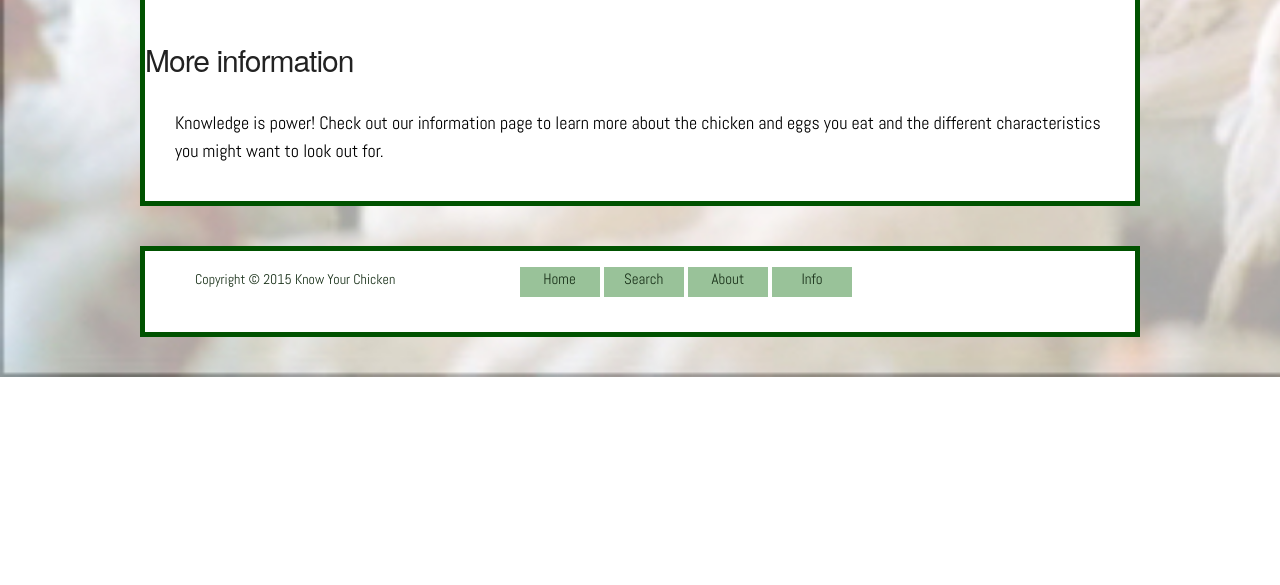
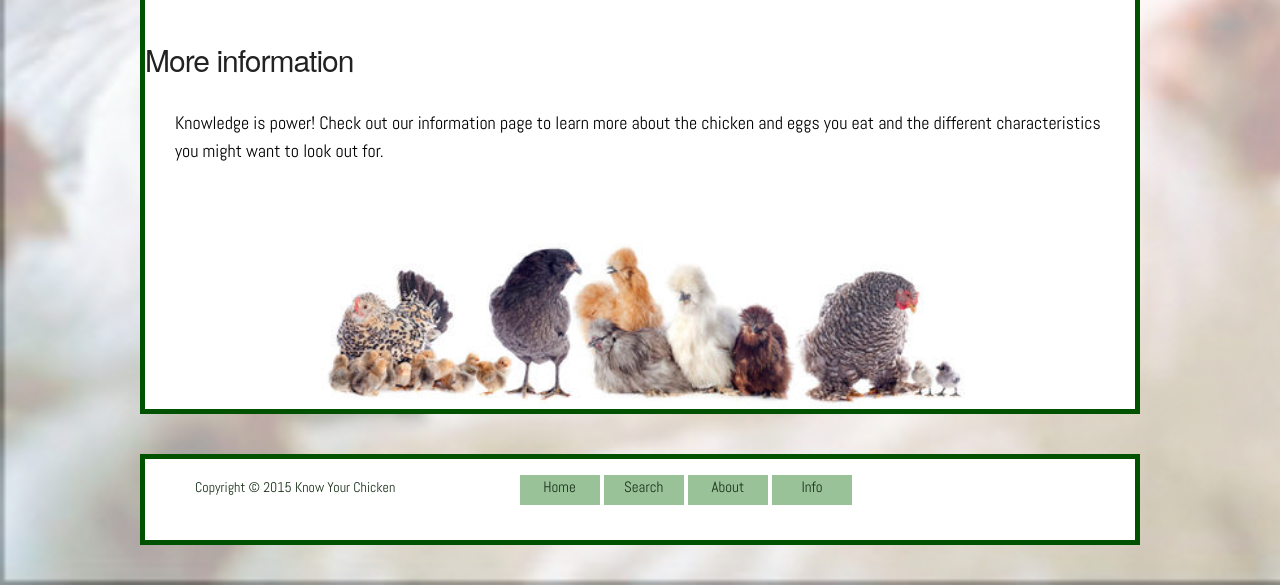
Before and after one commit to satuba/know-your-chicken, a plain HTML site: page aboutUs.html in a window 1280 px wide. Shown: the part 809-1394 px from the top of the page. Before the commit the page ends 1186 px from the top, so only its background shows below. Drawn offline with nearby package versions, Linux system fonts and the light colour scheme.

Commit message:
add group of chickens pic to about us page

```diff
--- a/aboutUs.html
+++ b/aboutUs.html
@@ -52,6 +52,7 @@
           <h1>More information</h1>
           <p>Knowledge is power! Check out our information page to learn more about the chicken and eggs you eat and the different characteristics you might want to look out for.</p>
         </section>
+          <img src="images/aboutUsChickens.jpg" id="aboutUsChickens"/>
       </article>
     </main>
     <footer class="headerfooter">
--- a/style.css
+++ b/style.css
@@ -62,6 +62,14 @@ a:hover {
 	padding-right: 20px;
 }
 
+#aboutUsChickens {
+  text-align: center;
+  width: 650px;
+  margin-left: 175px;
+  margin-right: 175px;
+
+}
+
 /*Information*/
 .links {
 	display: block;
```
Also changed, not shown: images/aboutUsChickens.jpg (added), images/chicken-group1.jpg (added).
